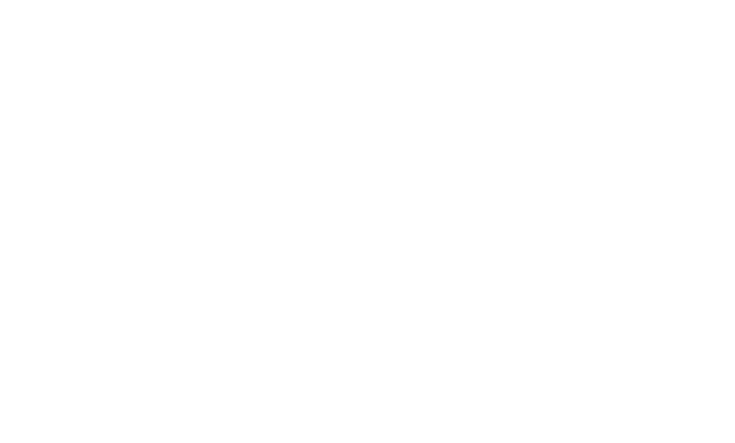
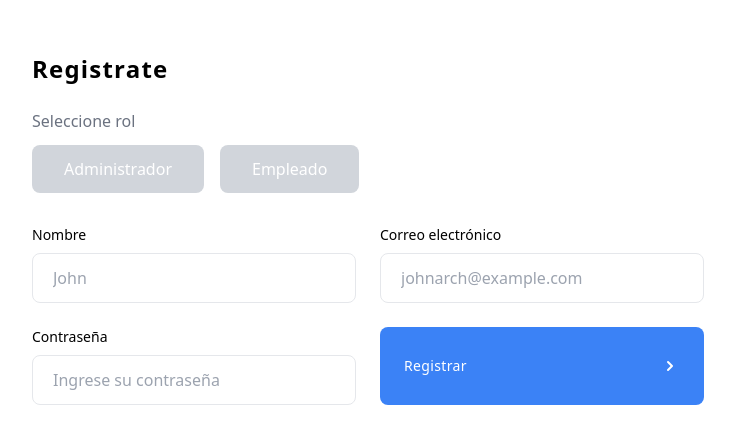
Before and after one commit to ElMalRod/Arch-Cloud, a React (Create React App) app in the folder frontend/: page /register in a window 1280 px wide. Before the commit this address had no page. Shown: the part 171-614 px from the top of the page, without its empty margins (272-1007 px from the left). Built offline with nearby package versions, Linux system fonts and the light colour scheme.

Commit message:
Cambios Front

```diff
--- a/frontend/src/App.js
+++ b/frontend/src/App.js
@@ -6,12 +6,14 @@
 import TextEditorPage from './components/TextEditorPage';
 import DirectorySelect from './views/DirectorySelect';
 import NewDocument from './components/NewDocument';
+import Register from './views/Register';
 
 function App() {
   return (
     <Router>
       <Routes>
         <Route path="/" element={<Login />} />
+        <Route path="/register" element={<Register />} />
         <Route path="/admin" element={<ViewAdministrador />} />
         <Route path="/empleado" element={<ViewEmpleado />} />
         <Route path="/editor/:fileId/:userId/:filename" element={<TextEditorPage />} />
--- a/frontend/src/components/Navbar.js
+++ b/frontend/src/components/Navbar.js
@@ -4,13 +4,12 @@
 import Modal from "../views/Modal";
 import logo from "../assets/2.png";
 import { FaFileAlt, FaTrash, FaFolder, FaUserFriends } from 'react-icons/fa';
-import NewDocument from "./NewDocument";
 
 
 function Navbar() {
   // Usa el estado para controlar la visibilidad del modal de Crear Archivo
   const [isCreateFileModalOpen, setIsCreateFileModalOpen] = useState(false);
-  const [directoryId, setDirectoryId] = useState(null); // Estado para almacenar el directoryId
+  const [directoryId, setDirectoryId] = useState(null);
 
   const openCreateFileModal = () => {
     setIsCreateFileModalOpen(true);
--- a/frontend/src/components/TopNavbar.js
+++ b/frontend/src/components/TopNavbar.js
@@ -9,6 +9,10 @@
 import MenuList from '@material-ui/core/MenuList';
 
 const TopNavbar = () => {
+  const [openModal, setOpenModal] = React.useState(false);
+  const [currentPassword, setCurrentPassword] = React.useState('');
+  const [newPassword, setNewPassword] = React.useState('');
+
   //menu
   const [open, setOpen] = React.useState(false);
   const anchorRef = React.useRef(null);
@@ -41,6 +45,8 @@
 
     prevOpen.current = open;
   }, [open]);
+
+
   return (
     <div className="bg-[#F6F5F5] flex items-center justify-between z-400">
       <form class="flex items-center w-[500px] h-[20px] p-8 pl-4 ">
--- a/frontend/src/views/Register.js
+++ b/frontend/src/views/Register.js
@@ -4,6 +4,7 @@
 
 
 const Register = () => {
+
   const [formData, setFormData] = useState({
     name: '',
     email: '',
@@ -74,7 +75,7 @@
 
               <div class="mt-3 md:flex md:items-center md:-mx-2">
                 <button
-                  onClick={() => handleRoleClick('administrador')}
+                  onClick={() => handleRoleClick('Administrador')}
                   className={`flex justify-center w-full px-6 py-3 text-white ${highlightedRole === 'administrador'
                       ? 'bg-blue-500'
                       : 'bg-gray-300 hover:bg-blue-400'
@@ -84,7 +85,7 @@
                 </button>
 
                 <button
-                  onClick={() => handleRoleClick('empleado')}
+                  onClick={() => handleRoleClick('Empleado')}
                   className={`flex justify-center w-full px-6 py-3 text-white ${highlightedRole === 'empleado'
                       ? 'bg-blue-500'
                       : 'bg-gray-300 hover:bg-blue-400'
```
